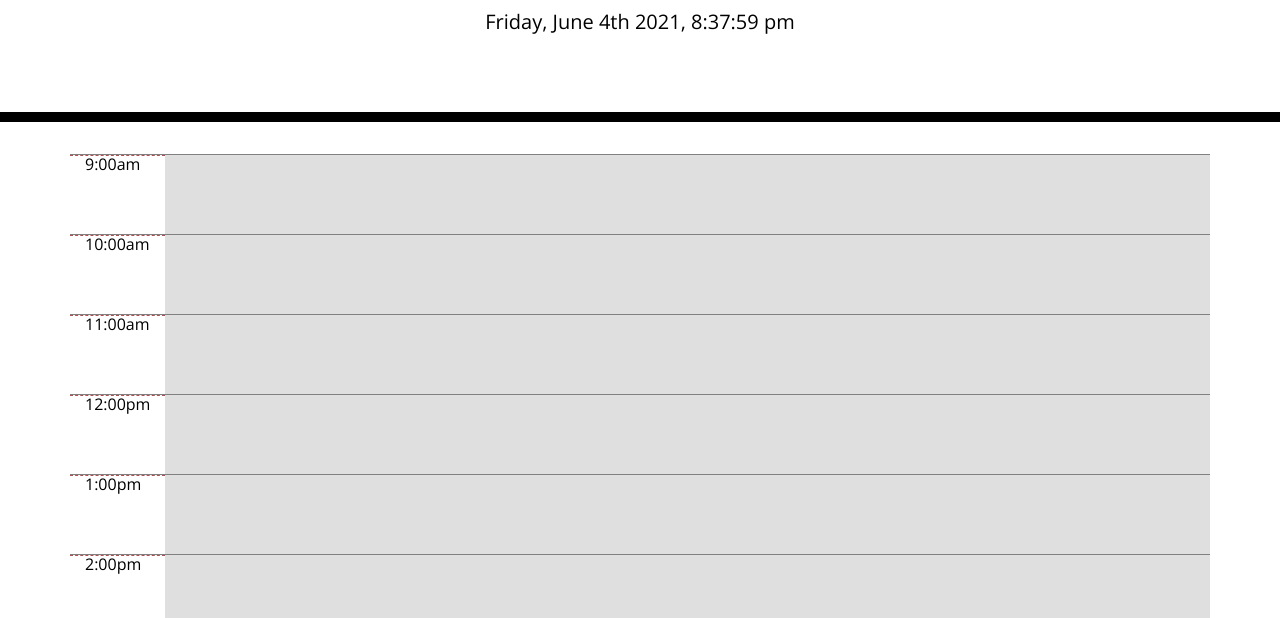
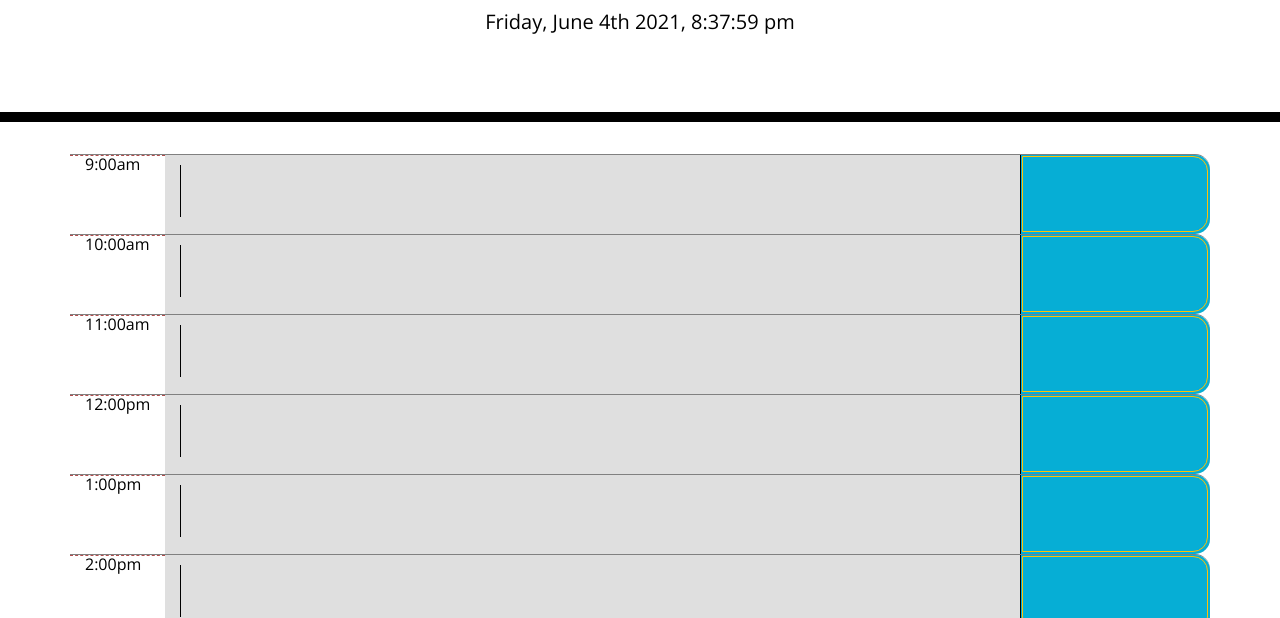
Before and after one commit to algmoreno/daytime, a plain HTML site: page Develop/index.html in a window 1280 px wide. Shown: the part 182-800 px from the top of the page. Drawn offline with nearby package versions, Linux system fonts and the light colour scheme; a web font is replaced by a local one.

Commit message:
complete layout without functionality

```diff
--- a/Develop/index.html
+++ b/Develop/index.html
@@ -18,6 +18,8 @@
       href="https://fonts.googleapis.com/css?family=Open+Sans&display=swap"
       rel="stylesheet"
     />
+    <link rel="stylesheet"
+    href="https://cdnjs.cloudflare.com/ajax/libs/open-iconic/1.1.1/font/css/open-iconic-bootstrap.min.css" />
     <link rel="stylesheet" href="style.css" />
     <title>Work Day Scheduler</title>
   </head>
--- a/Develop/script.js
+++ b/Develop/script.js
@@ -89,10 +89,29 @@ hourList.forEach(function(thisHour) {
         "class": "col-md-9 description"
     })
 
+    var textArea = $("<textarea>")
+    .attr({
+        "class": "col-md-12 reminder-text"
+    })
+    reminderArea.append(textArea)
+
     var saveArea = $("<div>")
     .attr({
-        "class": "col-md-2 "
+        "class": "col-md-2 saveArea"
     })
+
+    var saveButton = $("<button>")
+    .attr({
+        "class": "btn btn-outline-warning saveBtn"
+    })
+
+    var addSign = $("<span>")
+    .attr({
+        "class": "oi oi-plus"
+    })
+
+    saveButton.append(addSign)
+    saveArea.append(saveButton)
 
 
     timeRow.append(hourEl, reminderArea, saveArea);
--- a/Develop/style.css
+++ b/Develop/style.css
@@ -31,6 +31,8 @@ textarea{
 }
 
 .row {
+  border-bottom-right-radius: 15px;
+  border-top-right-radius: 15px;
   white-space: pre-wrap;
   height: 80px;
   border-top: 1px solid grey;;
@@ -41,6 +43,10 @@ textarea{
   background-color: #ffffff;
   color: #000000;
   border-top: 1px dashed #b14e4e;
+}
+
+.reminder-text {
+  margin-top: 10px;
 }
 
 .past {
@@ -59,7 +65,7 @@ textarea{
   color: white;
 }
 
-.saveBtn {
+.saveArea {
   border-left: 1px solid black;
   border-top-right-radius: 15px;
   border-bottom-right-radius: 15px;
@@ -67,7 +73,17 @@ textarea{
   color: white;
 }
 
-.saveBtn i:hover {
+.saveArea i:hover {
   font-size: 20px;
   transition: all .3s ease-in-out;
 }
+
+.saveBtn {
+  width: 186px;
+  height: 76px;
+  border-radius: 0px;
+  margin-left: -14px;
+  margin-top: 1px;
+  border-bottom-right-radius: 15px;
+  border-top-right-radius: 15px;
+}
```
